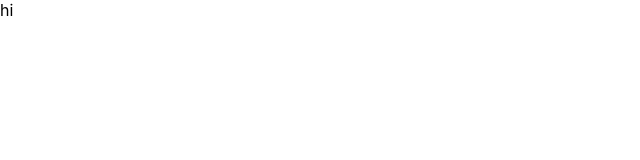
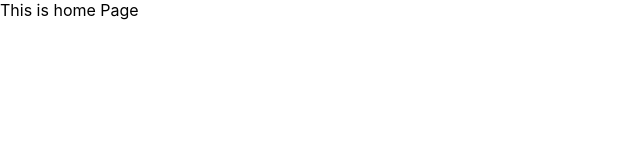
Before and after one commit to RohanM-12/box-office, a React (Create React App) app: page / in a window 1280 px wide. Shown: the top 160 px of the page, without its empty margins (0-640 px from the left). Built offline with nearby package versions, Linux system fonts and the light colour scheme.

Commit message:
added react router

```diff
--- a/package.json
+++ b/package.json
@@ -8,6 +8,8 @@
     "@testing-library/user-event": "^13.5.0",
     "react": "^18.2.0",
     "react-dom": "^18.2.0",
+    "react-router": "^5.2.0",
+    "react-router-dom": "^5.3.4",
     "react-scripts": "5.0.1",
     "web-vitals": "^2.1.4",
     "workbox-background-sync": "^6.5.4",
--- a/src/App.js
+++ b/src/App.js
@@ -1,7 +1,19 @@
 import React from 'react';
+import { Switch, Route } from 'react-router-dom';
 
 function App() {
-  return <div>hi</div>;
+  return (
+    <Switch>
+      <Route exact path="/">
+        This is home Page
+      </Route>
+      <Route exact path="/starred">
+        This is starred Page
+      </Route>
+      <Route>Page not Found 404</Route>
+      {/* default page loaded when path is not matched */}
+    </Switch>
+  );
 }
 
 export default App;
--- a/src/index.js
+++ b/src/index.js
@@ -1,13 +1,19 @@
 import React from 'react';
 import ReactDOM from 'react-dom/client';
 import './index.css';
+import { BrowserRouter } from 'react-router-dom';
 import App from './App';
+
 import * as serviceWorkerRegistration from './serviceWorkerRegistration';
 import reportWebVitals from './reportWebVitals';
 // import * as serviceWorker from "./service-worker";
 
 const root = ReactDOM.createRoot(document.getElementById('root'));
-root.render(<App />);
+root.render(
+  <BrowserRouter>
+    <App />
+  </BrowserRouter>
+);
 
 // If you want your app to work offline and load faster, you can change
 // unregister() to register() below. Note this comes with some pitfalls.
```
Also changed, not shown: 1 other file (tests, documents, lock files or other folders).
